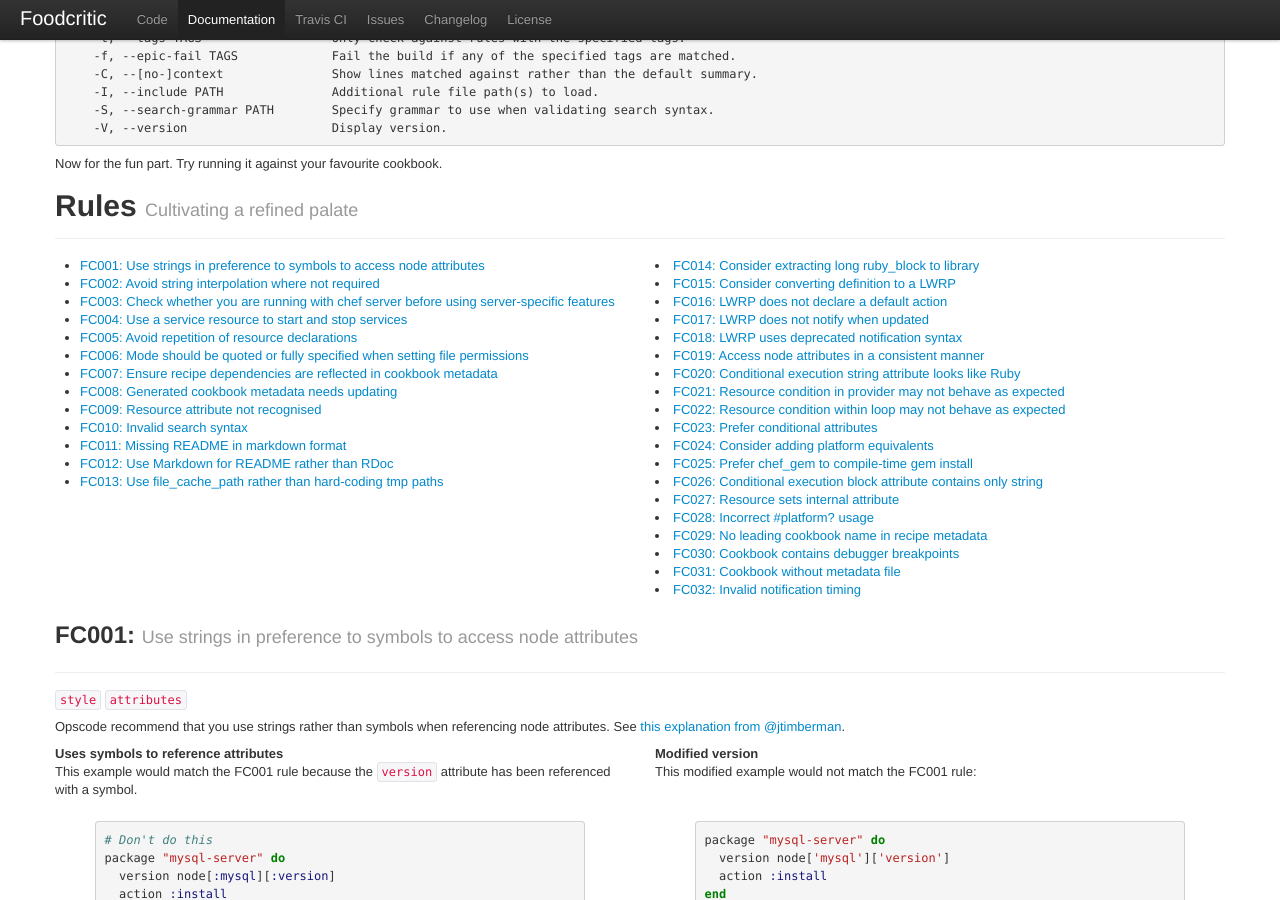
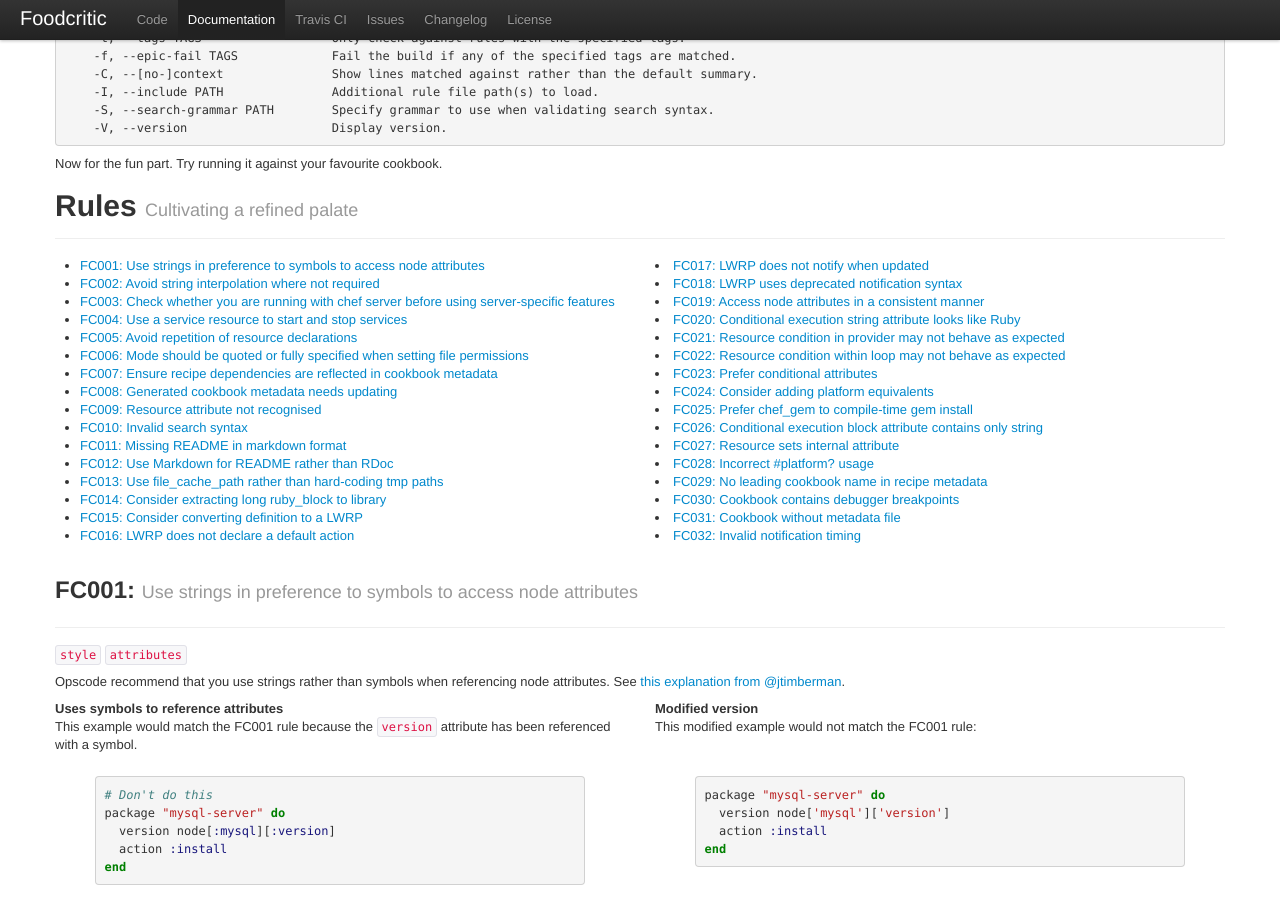
Before and after one commit to Foodcritic/foodcritic, a Jekyll site: the page built from index.html, in a window 1280 px wide and 900 px high, scrolled down 974 px. Built offline with Jekyll 4.4.1, drawn with Linux system fonts in a browser that asks for light colours.

Commit message:
Correct rule list display.

```diff
--- a/_includes/rules.html
+++ b/_includes/rules.html
@@ -7,7 +7,7 @@
     <ul>
     {% for rule in page.rules %}
       <li><a href="#{{ rule.code }}">{{rule.code}}: {{ rule.name}}</a></li>
-      {% if forloop.index == 13 %}
+      {% if forloop.index == 16 %}
         </ul></div><div class="span6">
       {% endif %}
     {% endfor %}
```
